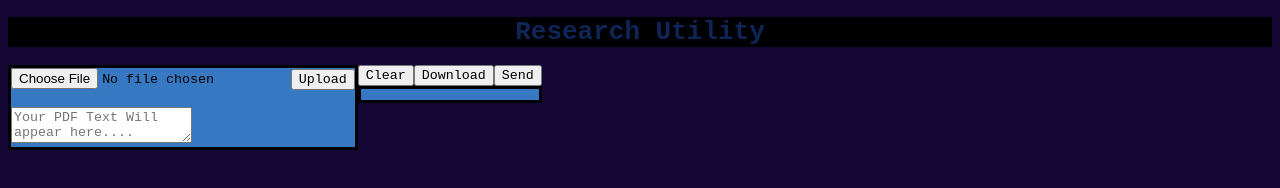
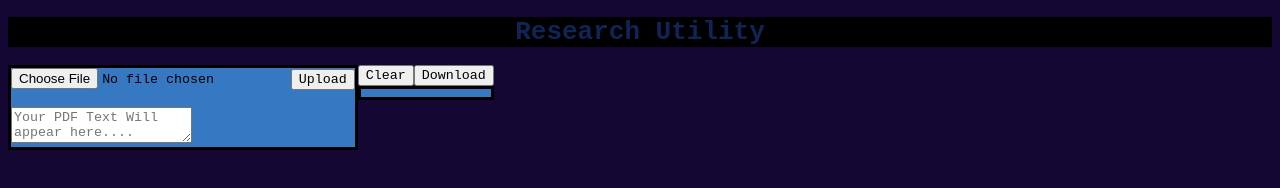
Before and after one commit to KD0S/Research_Utility, a website: page public/index.html in a window 1280 px wide. Drawn offline with Linux system fonts and the light colour scheme.

Commit message:
make it better

```diff
--- a/public/index.html
+++ b/public/index.html
@@ -24,7 +24,6 @@
             <div class="button-area">
                <button type="button" id="btnClear">Clear</button>
                <button type="button" id="btnDownload">Download</button>
-               <button type="button" id="btnSend">Send</button>
             </div>
             <div class="selected"></div>
          </div>
```
